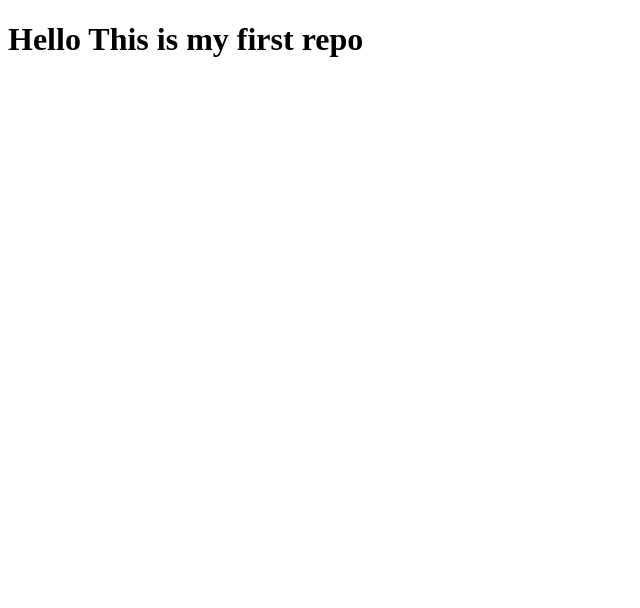
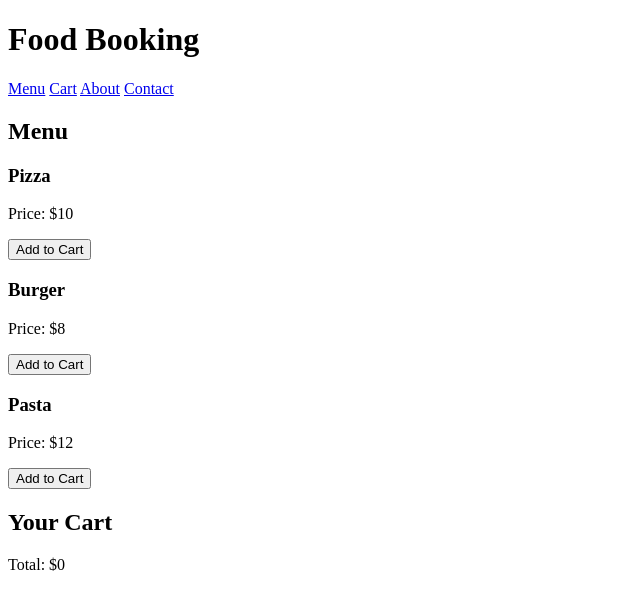
Before and after one commit to Rishabhmishra45/Demo, a plain HTML site: page index.html in a window 1280 px wide. Shown: the whole page, without its empty margins (0-640 px from the left). Drawn offline with Linux system fonts and the light colour scheme.

Commit message:
second commit

```diff
--- a/index.html
+++ b/index.html
@@ -1,11 +1,50 @@
 <!DOCTYPE html>
 <html lang="en">
+
 <head>
     <meta charset="UTF-8">
     <meta name="viewport" content="width=device-width, initial-scale=1.0">
-    <title>Document</title>
+    <title>Food Booking</title>
+    <link rel="stylesheet" href="style.css">
 </head>
+
 <body>
-    <h1>Hello This is my first repo</h1>
+    <header>
+        <h1>Food Booking</h1>
+        <nav>
+            <a href="#menu">Menu</a>
+            <a href="#cart">Cart</a>
+            <a href="#about">About</a>
+            <a href="#contact">Contact</a>
+        </nav>
+    </header>
+
+    <section id="menu">
+        <h2>Menu</h2>
+        <div class="menu-item">
+            <h3>Pizza</h3>
+            <p>Price: $10</p>
+            <button onclick="addToCart('Pizza', 10)">Add to Cart</button>
+        </div>
+        <div class="menu-item">
+            <h3>Burger</h3>
+            <p>Price: $8</p>
+            <button onclick="addToCart('Burger', 8)">Add to Cart</button>
+        </div>
+        <div class="menu-item">
+            <h3>Pasta</h3>
+            <p>Price: $12</p>
+            <button onclick="addToCart('Pasta', 12)">Add to Cart</button>
+        </div>
+    </section>
+
+    <section id="cart">
+        <h2>Your Cart</h2>
+        <ul id="cart-items"></ul>
+        <p>Total: $<span id="total">0</span></p>
+    </section>
+
+    <script src="script.js"></script>
 </body>
+
 </html>
```
